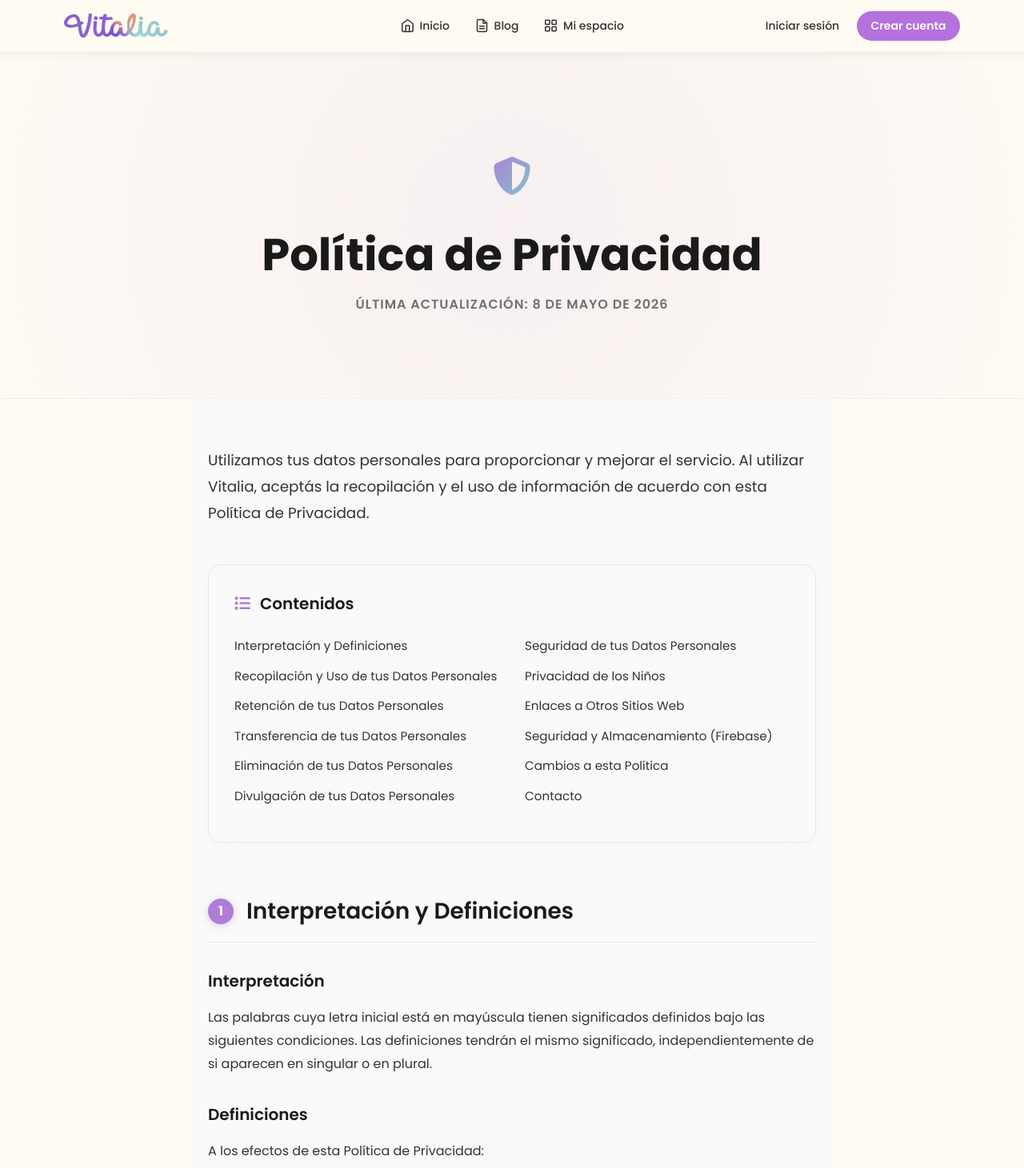
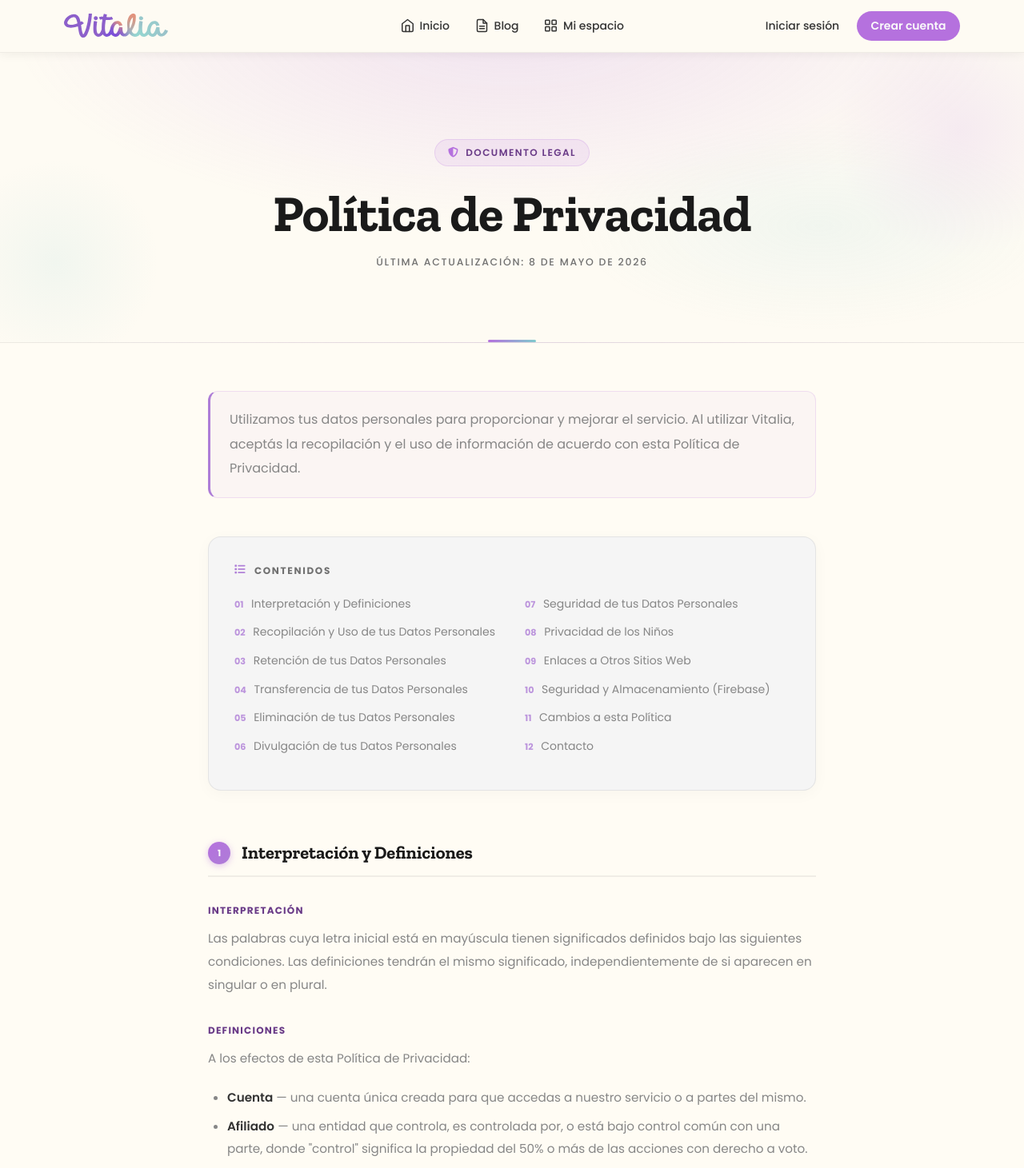
Before and after one commit to gracimarch/Vitalia, a Next.js app: page /privacidad in a window 1280 px wide. Shown: the top 1461 px of the page at 80% size. Built offline with nearby package versions, Linux system fonts and the light colour scheme; no server answers.

Commit message:
style: rediseñar páginas legales, footer y arreglar animación del modal de dieta

```diff
--- a/app/legal.css
+++ b/app/legal.css
@@ -1,97 +1,163 @@
+/* ════════════════════════════════════════════
+   LEGAL PAGES
+   ════════════════════════════════════════════ */
+
 .legal-page {
     padding-top: 0;
 }
 
+/* ── Hero ── */
 .legal-hero {
     position: relative;
-    padding: 120px 20px 80px;
-    background: var(--bg-main);
+    padding: 110px 20px 90px;
     overflow: hidden;
     text-align: center;
-    border-bottom: 1px solid rgba(0,0,0,0.05);
+
+    /* Gradient hero background */
+    background:
+        radial-gradient(ellipse 70% 100% at 50% -10%, rgba(181, 113, 222, 0.18) 0%, transparent 70%),
+        radial-gradient(ellipse 40% 60% at 80% 60%, rgba(128, 202, 205, 0.1) 0%, transparent 60%),
+        var(--bg-cream);
+    border-bottom: 1px solid rgba(0,0,0,0.07);
+}
+
+/* Decorative blurred circles */
+.legal-hero::after {
+    content: '';
+    position: absolute;
+    top: -60px;
+    right: -80px;
+    width: 320px;
+    height: 320px;
+    border-radius: 50%;
+    background: radial-gradient(circle, rgba(181, 113, 222, 0.12) 0%, transparent 70%);
+    pointer-events: none;
+    z-index: 0;
 }
 
 .legal-hero-bg {
     position: absolute;
-    top: -50%;
-    left: -50%;
-    width: 200%;
-    height: 200%;
-    background: radial-gradient(circle at center, rgba(157, 96, 207, 0.08) 0%, rgba(255,255,255,0) 60%);
+    bottom: -30px;
+    left: -60px;
+    width: 260px;
+    height: 260px;
+    border-radius: 50%;
+    background: radial-gradient(circle, rgba(128, 202, 205, 0.1) 0%, transparent 70%);
+    pointer-events: none;
     z-index: 0;
-    pointer-events: none;
 }
 
 .legal-hero-content {
     position: relative;
     z-index: 1;
-    max-width: 800px;
+    max-width: 760px;
     margin: 0 auto;
 }
 
-.legal-hero-icon {
-    font-size: 3rem;
-    color: var(--purple-light);
+/* Document-type badge */
+.legal-hero-badge {
+    display: inline-flex;
+    align-items: center;
+    gap: 0.5rem;
+    background: rgba(181, 113, 222, 0.1);
+    border: 1px solid rgba(181, 113, 222, 0.2);
+    color: var(--purple-dark);
+    font-size: 0.75rem;
+    font-weight: 600;
+    text-transform: uppercase;
+    letter-spacing: 0.12em;
+    padding: 0.4rem 1rem;
+    border-radius: 50px;
     margin-bottom: 1.5rem;
-    background: linear-gradient(135deg, var(--purple-light), var(--turquoise));
-    -webkit-background-clip: text;
-    -webkit-text-fill-color: transparent;
-    display: inline-block;
+}
+
+.legal-hero-badge i {
+    font-size: 0.8rem;
+    color: var(--purple);
 }
 
 .legal-hero-title {
-    font-family: var(--font-primary);
-    font-size: 3.5rem;
+    font-family: var(--font-secondary); /* Zilla Slab */
+    font-size: clamp(2.2rem, 5vw, 4rem);
     font-weight: 700;
     color: var(--black);
     margin-bottom: 1rem;
-    line-height: 1.2;
+    line-height: 1.1;
+    letter-spacing: -0.01em;
+}
+
+/* No gradient — title is plain black */
+.legal-hero-title span {
+    color: inherit;
 }
 
 .legal-hero-meta {
-    font-size: 1rem;
+    font-size: 0.78rem;
     color: var(--text-muted);
     text-transform: uppercase;
-    letter-spacing: 1px;
-    font-weight: 600;
-    margin-bottom: 1.5rem;
+    letter-spacing: 0.14em;
+    font-weight: 500;
+    margin-bottom: 0;
 }
 
+/* Decorative divider line below hero */
+.legal-hero-divider {
+    position: absolute;
+    bottom: 0;
+    left: 50%;
+    transform: translateX(-50%);
+    width: 60px;
+    height: 3px;
+    background: linear-gradient(90deg, var(--purple), var(--cyan));
+    border-radius: 99px;
+}
+
+/* ── Article wrapper ── */
 .legal-article {
     max-width: 800px;
     margin: 0 auto;
     padding: 60px 20px;
-    background: var(--white);
+    background: transparent;
 }
 
+/* ── Intro callout ── */
 .legal-intro {
-    font-size: 1.15rem;
-    line-height: 1.8;
-    color: var(--text-color);
+    font-size: 1rem;
+    line-height: 1.9;
+    color: var(--text-subtitle);
     margin-bottom: 3rem;
+    padding: 1.25rem 1.5rem;
+    background: rgba(181, 113, 222, 0.05);
+    border-radius: 12px;
+    border: 1px solid rgba(181, 113, 222, 0.18);
+    border-left: 3px solid var(--purple-light);
 }
 
+/* ── Table of Contents ── */
 .legal-toc {
-    background: var(--bg-card);
-    border: 1px solid rgba(0,0,0,0.08);
+    background: var(--bg-color);
+    border: 1px solid rgba(0,0,0,0.07);
     border-radius: 16px;
     padding: 2rem;
     margin-bottom: 4rem;
-    box-shadow: 0 4px 20px rgba(0,0,0,0.02);
+    box-shadow: 0 4px 20px rgba(0,0,0,0.03);
 }
 
 .legal-toc-title {
-    font-size: 1.25rem;
-    font-weight: 600;
-    color: var(--black);
-    margin-bottom: 1.5rem;
+    font-size: 0.75rem;
+    font-weight: 700;
+    color: var(--text-muted);
+    text-transform: uppercase;
+    letter-spacing: 0.14em;
+    margin-bottom: 1.25rem;
     display: flex;
     align-items: center;
-    gap: 0.75rem;
+    gap: 0.6rem;
 }
 
 .legal-toc-title i {
     color: var(--purple-light);
+    font-size: 0.85rem;
 }
 
 .legal-toc-list {
@@ -100,6 +166,7 @@
     margin: 0;
     column-count: 2;
     column-gap: 2rem;
+    counter-reset: toc-counter;
 }
 
 @media (max-width: 768px) {
@@ -109,109 +176,160 @@
 }
 
 .legal-toc-list li {
-    margin-bottom: 0.75rem;
+    margin-bottom: 0.6rem;
+    counter-increment: toc-counter;
+    break-inside: avoid;
 }
 
 .legal-toc-list a {
-    color: var(--text-color);
+    display: flex;
+    align-items: baseline;
+    gap: 0.6rem;
+    color: var(--text-subtitle);
     text-decoration: none;
-    font-size: 0.95rem;
+    font-size: 0.875rem;
+    line-height: 1.4;
     transition: all 0.2s ease;
-    display: inline-block;
+    padding: 0.2rem 0;
+}
+
+/* Numbered counter badge */
+.legal-toc-list a::before {
+    content: counter(toc-counter, decimal-leading-zero);
+    flex-shrink: 0;
+    font-size: 0.7rem;
+    font-weight: 700;
+    color: var(--purple-light);
+    font-family: var(--font-primary);
+    letter-spacing: 0;
+    line-height: 1;
+    margin-top: 1px;
+    opacity: 0.8;
 }
 
 .legal-toc-list a:hover {
-    color: var(--purple-light);
+    color: var(--purple);
     transform: translateX(4px);
 }
 
+.legal-toc-list a:hover::before {
+    opacity: 1;
+    color: var(--purple);
+}
+
+/* ── Sections ── */
 .legal-section {
     margin-bottom: 4rem;
     scroll-margin-top: 100px;
 }
 
+.legal-section:last-of-type {
+    margin-bottom: 1.5rem;
+}
+
 .legal-section-title {
-    font-size: 1.75rem;
-    font-weight: 600;
+    font-family: var(--font-secondary); /* Zilla Slab */
+    font-size: 1.4rem;
+    font-weight: 700;
     color: var(--black);
     margin-bottom: 1.5rem;
     display: flex;
     align-items: center;
-    gap: 1rem;
-    padding-bottom: 1rem;
-    border-bottom: 1px solid rgba(0,0,0,0.08);
+    gap: 0.875rem;
+    padding-bottom: 0.875rem;
+    border-bottom: 2px solid rgba(0,0,0,0.06);
+    line-height: 1.25;
 }
 
 .legal-section-number {
     display: flex;
     align-items: center;
     justify-content: center;
-    width: 32px;
-    height: 32px;
-    background: var(--purple-light);
+    flex-shrink: 0;
+    width: 28px;
+    height: 28px;
+    background: linear-gradient(135deg, var(--purple), var(--purple-light));
     color: var(--white);
     border-radius: 50%;
-    font-size: 1rem;
+    font-size: 0.7rem;
     font-weight: 700;
-    box-shadow: 0 2px 10px rgba(157, 96, 207, 0.3);
+    font-family: var(--font-primary);
+    box-shadow: 0 2px 8px rgba(181, 113, 222, 0.4);
 }
 
 .legal-subsection-title {
-    font-size: 1.25rem;
-    font-weight: 600;
-    color: var(--black);
-    margin: 2rem 0 1rem;
+    font-family: var(--font-primary);
+    font-size: 0.75rem;
+    font-weight: 700;
+    color: var(--purple-dark);
+    margin: 2rem 0 0.75rem;
+    text-transform: uppercase;
+    letter-spacing: 0.1em;
 }
 
 .legal-section p {
-    font-size: 1rem;
-    line-height: 1.8;
-    color: var(--text-color);
-    margin-bottom: 1.5rem;
+    font-size: 0.95rem;
+    line-height: 1.9;
+    color: var(--text-subtitle);
+    margin-bottom: 1.25rem;
 }
 
+.legal-section:last-of-type p {
+    margin-bottom: 0.5rem;
+}
+
+/* ── Lists ── */
 .legal-list {
     margin-bottom: 1.5rem;
     padding-left: 1.5rem;
 }
 
 .legal-list li {
-    font-size: 1rem;
-    line-height: 1.8;
-    color: var(--text-color);
+    font-size: 0.95rem;
+    line-height: 1.85;
+    color: var(--text-subtitle);
     margin-bottom: 0.5rem;
 }
 
 .legal-list li strong {
-    color: var(--black);
+    color: var(--text-color);
+    font-weight: 600;
 }
 
+/* ── Callout boxes ── */
 .legal-callout {
     display: flex;
     gap: 1rem;
-    background: rgba(128, 202, 205, 0.1);
-    border-left: 4px solid var(--turquoise);
-    padding: 1.5rem;
-    border-radius: 0 12px 12px 0;
+    background: rgba(128, 202, 205, 0.08);
+    border: 1px solid rgba(128, 202, 205, 0.3);
+    border-left: 3px solid var(--cyan);
+    padding: 1.125rem 1.5rem;
+    border-radius: 12px;
     margin: 2rem 0;
 }
 
 .legal-callout i {
-    color: var(--turquoise);
-    font-size: 1.25rem;
-    margin-top: 0.25rem;
+    color: var(--teal);
+    font-size: 1rem;
+    margin-top: 0.2rem;
+    flex-shrink: 0;
 }
 
 .legal-callout p {
     margin: 0;
-    font-size: 0.95rem;
+    font-size: 0.875rem;
+    line-height: 1.75;
+    color: var(--text-subtitle);
 }
 
+/* ── Table ── */
 .legal-table-wrapper {
     overflow-x: auto;
     margin: 2rem 0;
-    border-radius: 12px;
-    border: 1px solid rgba(0,0,0,0.08);
+    border-radius: 14px;
+    border: 1px solid rgba(181, 113, 222, 0.18);
+    box-shadow: 0 4px 20px rgba(0,0,0,0.04);
+    background: var(--white);
 }
 
 .legal-table {
@@ -219,54 +337,81 @@
     border-collapse: collapse;
 }
 
-.legal-table th,
-.legal-table td {
-    padding: 1rem 1.5rem;
-    text-align: left;
-    border-bottom: 1px solid rgba(0,0,0,0.08);
+.legal-table thead tr {
+    background: linear-gradient(90deg, rgba(181, 113, 222, 0.12), rgba(128, 202, 205, 0.08));
+    border-bottom: 2px solid rgba(181, 113, 222, 0.2);
 }
 
 .legal-table th {
-    background: var(--bg-card);
-    font-weight: 600;
-    color: var(--black);
+    padding: 1rem 1.25rem;
+    text-align: left;
+    font-family: var(--font-primary);
+    font-weight: 700;
+    color: var(--purple-dark);
+    font-size: 0.72rem;
+    text-transform: uppercase;
+    letter-spacing: 0.1em;
+}
+
+.legal-table td {
+    padding: 0.875rem 1.25rem;
+    text-align: left;
+    font-size: 0.875rem;
+    color: var(--text-subtitle);
+    border-bottom: 1px solid rgba(0,0,0,0.05);
+}
+
+/* Striped rows */
+.legal-table tbody tr:nth-child(even) td {
+    background: rgba(245, 245, 245, 0.6);
+}
+
+.legal-table tbody tr:hover td {
+    background: rgba(181, 113, 222, 0.05);
+    transition: background 0.15s ease;
 }
 
 .legal-table tr:last-child td {
     border-bottom: none;
 }
 
+/* ── Contact button ── */
 .legal-contact-btn {
     display: inline-flex;
     align-items: center;
     gap: 0.75rem;
-    background: var(--purple-light);
+    background: var(--purple);
     color: var(--white);
-    padding: 1rem 2rem;
+    padding: 0.875rem 2rem;
     border-radius: 50px;
     text-decoration: none;
     font-weight: 600;
-    margin-top: 1rem;
+    font-size: 0.9rem;
+    margin-top: 0.5rem;
     transition: all 0.3s ease;
-    box-shadow: 0 4px 15px rgba(157, 96, 207, 0.3);
+    box-shadow: 0 4px 16px rgba(181, 113, 222, 0.35);
 }
 
 .legal-contact-btn:hover {
     transform: translateY(-2px);
     background: var(--purple-hover);
     color: var(--white);
-    box-shadow: 0 6px 20px rgba(157, 96, 207, 0.4);
+    box-shadow: 0 8px 24px rgba(181, 113, 222, 0.4);
 }
 
+/* ── "También te puede interesar" ── */
 .legal-also {
-    margin-top: 5rem;
-    padding-top: 3rem;
-    border-top: 1px solid rgba(0,0,0,0.08);
+    margin-top: 2.5rem;
+    padding-top: 2.5rem;
+    border-top: 1px solid rgba(0,0,0,0.07);
     text-align: center;
 }
 
 .legal-also p {
-    font-size: 1rem;
+    font-size: 0.75rem;
+    font-weight: 700;
+    text-transform: uppercase;
+    letter-spacing: 0.12em;
     color: var(--text-muted);
     margin-bottom: 1rem;
 }
@@ -275,10 +420,11 @@
     display: inline-flex;
     align-items: center;
     gap: 0.75rem;
-    color: var(--purple-light);
+    color: var(--purple);
+    font-family: var(--font-secondary);
     font-weight: 600;
     text-decoration: none;
-    font-size: 1.1rem;
+    font-size: 1.15rem;
     transition: all 0.2s ease;
 }
 
@@ -287,16 +433,29 @@
     transform: translateX(4px);
 }
 
+/* ── Responsive ── */
 @media (max-width: 768px) {
+    .legal-hero {
+        padding: 100px 20px 70px;
+    }
+
     .legal-hero-title {
-        font-size: 2.5rem;
+        font-size: 2rem;
     }
 
     .legal-section-title {
-        font-size: 1.5rem;
+        font-size: 1.2rem;
     }
 
     .legal-article {
-        padding: 40px 15px;
+        padding: 40px 16px;
+    }
+
+    .legal-intro {
+        font-size: 0.95rem;
+    }
+
+    .legal-toc {
+        padding: 1.5rem;
     }
 }
--- a/app/privacidad/page.tsx
+++ b/app/privacidad/page.tsx
@@ -14,12 +14,14 @@ export default function PrivacidadPage() {
       <section className="legal-hero">
         <div className="legal-hero-bg"></div>
         <div className="legal-hero-content">
-          <div className="legal-hero-icon">
+          <div className="legal-hero-badge">
             <i className="fa-solid fa-shield-halved"></i>
+            Documento legal
           </div>
-          <h1 className="legal-hero-title">Política de Privacidad</h1>
+          <h1 className="legal-hero-title">Política de <span>Privacidad</span></h1>
           <p className="legal-hero-meta">Última actualización: 8 de mayo de 2026</p>
         </div>
+        <div className="legal-hero-divider"></div>
       </section>
 
       <article className="legal-article">
--- a/app/terminos/page.tsx
+++ b/app/terminos/page.tsx
@@ -14,12 +14,14 @@ export default function TerminosPage() {
       <section className="legal-hero">
         <div className="legal-hero-bg"></div>
         <div className="legal-hero-content">
-          <div className="legal-hero-icon">
+          <div className="legal-hero-badge">
             <i className="fa-solid fa-file-contract"></i>
+            Documento legal
           </div>
-          <h1 className="legal-hero-title">Términos y Condiciones</h1>
+          <h1 className="legal-hero-title">Términos y <span>Condiciones</span></h1>
           <p className="legal-hero-meta">Última actualización: 8 de mayo de 2026</p>
         </div>
+        <div className="legal-hero-divider"></div>
       </section>
 
       <article className="legal-article">
--- a/styles/globals.css
+++ b/styles/globals.css
@@ -462,8 +462,8 @@ button { cursor: pointer; border: none; background: none; font-family: inherit;
   font-size: 0.8rem; color: rgba(255,255,255,0.45);
 }
 .footer-legal-links { display: flex; gap: 1rem; }
-.footer-legal-link { color: rgba(255,255,255,0.45); font-size: 0.8rem; transition: color var(--transition-base); }
-.footer-legal-link:hover { color: var(--white); }
+.footer-legal-link { color: rgba(255,255,255,0.45); font-size: 0.8rem; transition: color var(--transition-base), text-decoration-color var(--transition-base); text-decoration: underline; text-decoration-color: transparent; text-underline-offset: 3px; }
+.footer-legal-link:hover { color: var(--white); text-decoration-color: rgba(255,255,255,0.7); }
 
 /* ── Reading section ── */
 .reading { padding: 3rem 0; }
```
Also changed, not shown: features/wellness/diet/dietstyle.css (+17 -6 lines).
